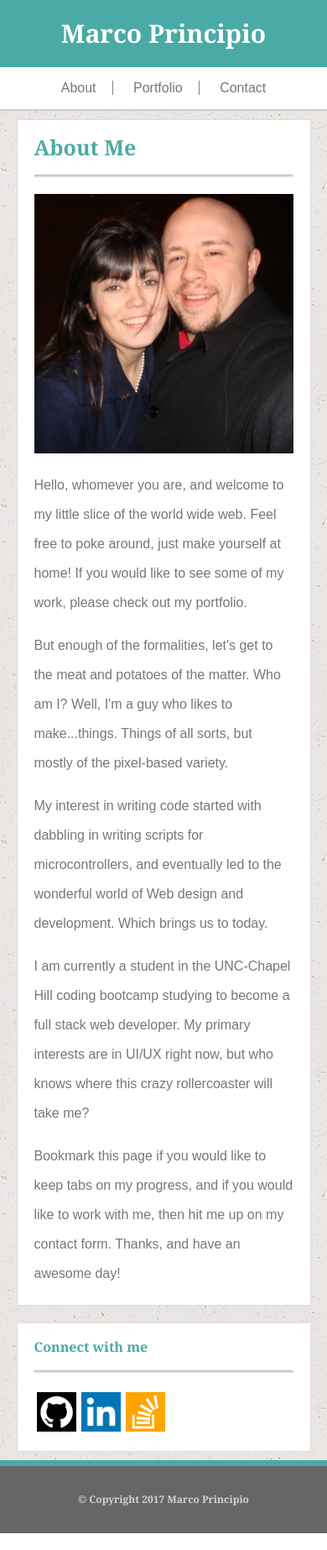
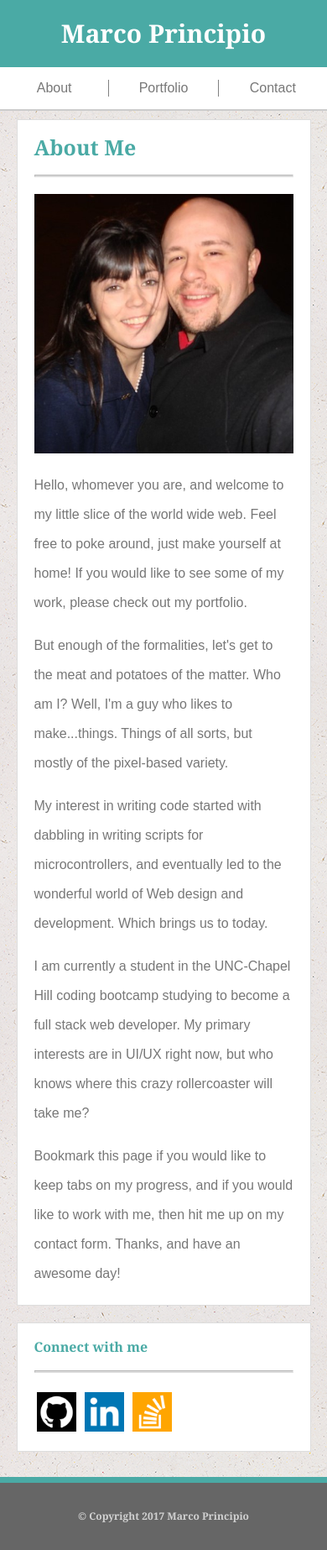
Before and after one commit to m081779/Responsive-Portfolio, a plain HTML site: page index.html in a window 390 px wide. Shown: the whole page at 84% size. Drawn offline with Linux system fonts and the light colour scheme.

Commit message:
revised prototype, still have top nav bug

```diff
--- a/assets/css/style.css
+++ b/assets/css/style.css
@@ -387,10 +387,16 @@ h4 {
 
 	.connect {
 		margin-bottom: 100px;
+
+	}
+
+	.bottom-nav ul {
+		text-align: left;
 	}
 
 	.connect-icon  {
-		float:left;
+		display:inline-block;
+		margin-right: 20px;
 	}
 
 	.img-container {
@@ -418,18 +424,31 @@ h4 {
 		width: 100%;
 		background: #ffffff;
 		border-bottom: 2px solid #cccccc;
+
 	}
 
+
 	.top-nav ul {
-		line-height: 50px;
+		display: flex;
+		justify-content: space-between;
+		align-content: center;
+		line-height: 20px;
+
 	}
 
 	.header-align {
 		width: 100%;
 	}
 
-	.main-nav{
-		padding: 0 40px;
+	.main-nav {
+
+		margin-top:15px;
+		width: 33%;
+	}
+
+	#about, #portfolio {
+		/*padding: 0 15%;*/
+
 	}
 
 	.img-container {
@@ -451,7 +470,7 @@ h4 {
 	}
 
 	.connect {
-		margin-bottom: 0;
+		margin-bottom: 20px;
 	}
 
 	footer {
```
Also changed, not shown: contact.html (+1 -3 lines).
